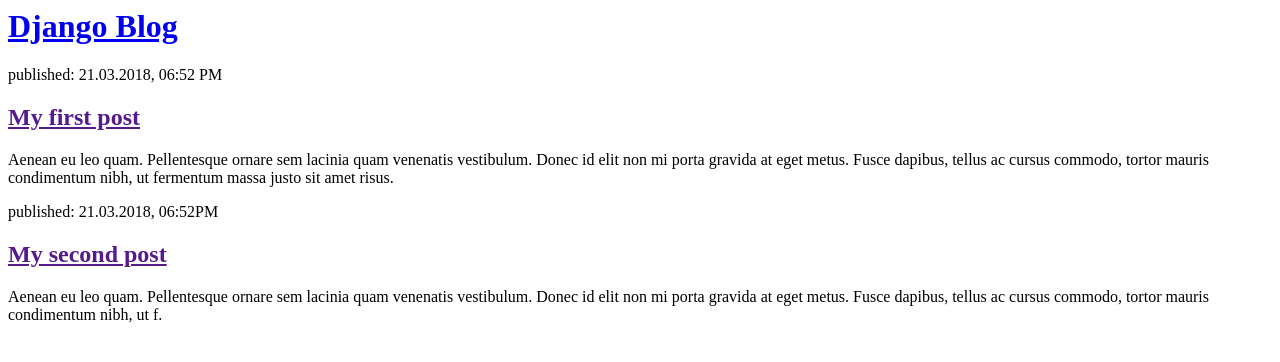
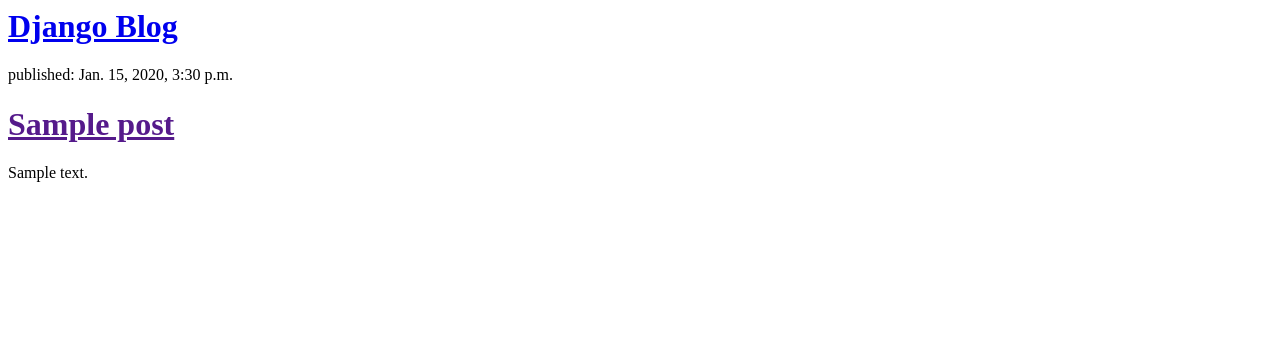
Before and after one commit to bharathjinka66/my-first-blog, a Django app: template blog/templates/blog/post_list.html in a window 1280 px wide. Shown: the top 362 px of the page. Run offline with Django 3.2, Linux system fonts and the light colour scheme; the template is opened without the code that fills it: values that come from a table or form of the project are taken from there, others are empty; tables that the repository leaves empty hold one stand-in row (values such as "Sample post").

Commit message:
Modified templates to display posts from database

```diff
--- a/blog/templates/blog/post_list.html
+++ b/blog/templates/blog/post_list.html
@@ -7,16 +7,23 @@
             <h1><a href="/">Django Blog</a></h1>
         </div>
 
-        <div>
-            <p>published: 21.03.2018, 06:52 PM</p>
-            <h2><a href="">My first post</a></h2>
-            <p>Aenean eu leo quam. Pellentesque ornare sem lacinia quam venenatis vestibulum. Donec id elit non mi porta gravida at eget metus. Fusce dapibus, tellus ac cursus commodo, tortor mauris condimentum nibh, ut fermentum massa justo sit amet risus.</p>
-        </div>
+        <!--<div>-->
+            <!--<p>published: 21.03.2018, 06:52 PM</p>-->
+            <!--<h2><a href="">My first post</a></h2>-->
+            <!--<p>Aenean eu leo quam. Pellentesque ornare sem lacinia quam venenatis vestibulum. Donec id elit non mi porta gravida at eget metus. Fusce dapibus, tellus ac cursus commodo, tortor mauris condimentum nibh, ut fermentum massa justo sit amet risus.</p>-->
+        <!--</div>-->
 
-        <div>
-            <p>published: 21.03.2018, 06:52PM</p>
-            <h2><a href="">My second post</a></h2>
-            <p>Aenean eu leo quam. Pellentesque ornare sem lacinia quam venenatis vestibulum. Donec id elit non mi porta gravida at eget metus. Fusce dapibus, tellus ac cursus commodo, tortor mauris condimentum nibh, ut f.</p>
-        </div>
+        <!--<div>-->
+            <!--<p>published: 21.03.2018, 06:52PM</p>-->
+            <!--<h2><a href="">My second post</a></h2>-->
+            <!--<p>Aenean eu leo quam. Pellentesque ornare sem lacinia quam venenatis vestibulum. Donec id elit non mi porta gravida at eget metus. Fusce dapibus, tellus ac cursus commodo, tortor mauris condimentum nibh, ut f.</p>-->
+        <!--</div>-->
+        {% for post in posts %}
+            <div>
+                <p>published: {{ post.published_date }}</p>
+                <h1><a href="">{{ post.title }}</a> </h1>
+                <p>{{ post.text|linebreaksbr }}</p>
+            </div>
+        {% endfor %}
     </body>
 </html>
```
Also changed, not shown: blog/views.py (+4 -4 lines).
